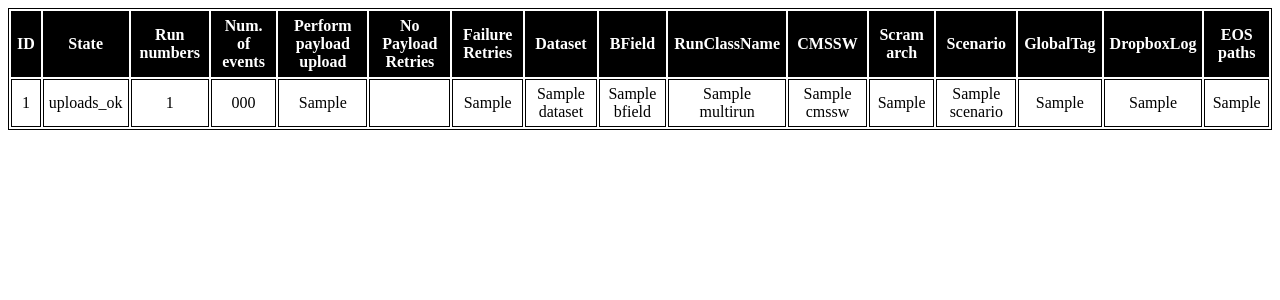
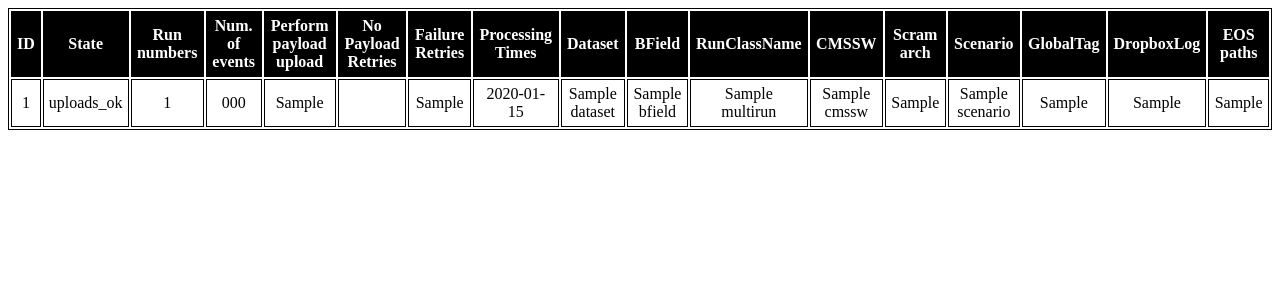
Before and after one commit to piotroramus/cmsPCLHarvesting, a Flask app: template app/templates/multirun_table.html in a window 1280 px wide. Shown: the top 300 px of the page. Run offline with Flask 2, Linux system fonts and the light colour scheme; the template is opened without the code that fills it: most values are stand-ins (such as "Sample title", 1, 10 or a date in 2020); parts of the project's set-up code (start-up, migrations or seed data) failed here and were passed over.

Commit message:
Added displaying of processing times to HTML table

```diff
--- a/app/templates/multirun_table.html
+++ b/app/templates/multirun_table.html
@@ -8,6 +8,7 @@
         <th>Perform payload upload</th>
         <th>No Payload Retries</th>
         <th>Failure Retries</th>
+        <th>Processing Times</th>
         <th>Dataset</th>
         <th>BField</th>
         <th>RunClassName</th>
@@ -33,6 +34,7 @@
             <td>{{ m.perform_payload_upload }}</td>
             <td>{{ m.no_payload_retries }}</td>
             <td>{{ m.failure_retries }}</td>
+            <td>{{ m.processing_times }}</td>
             <td>{{ m.dataset }}</td>
             <td>{{ m.bfield }}</td>
             <td>{{ m.run_class_name }}</td>
```
